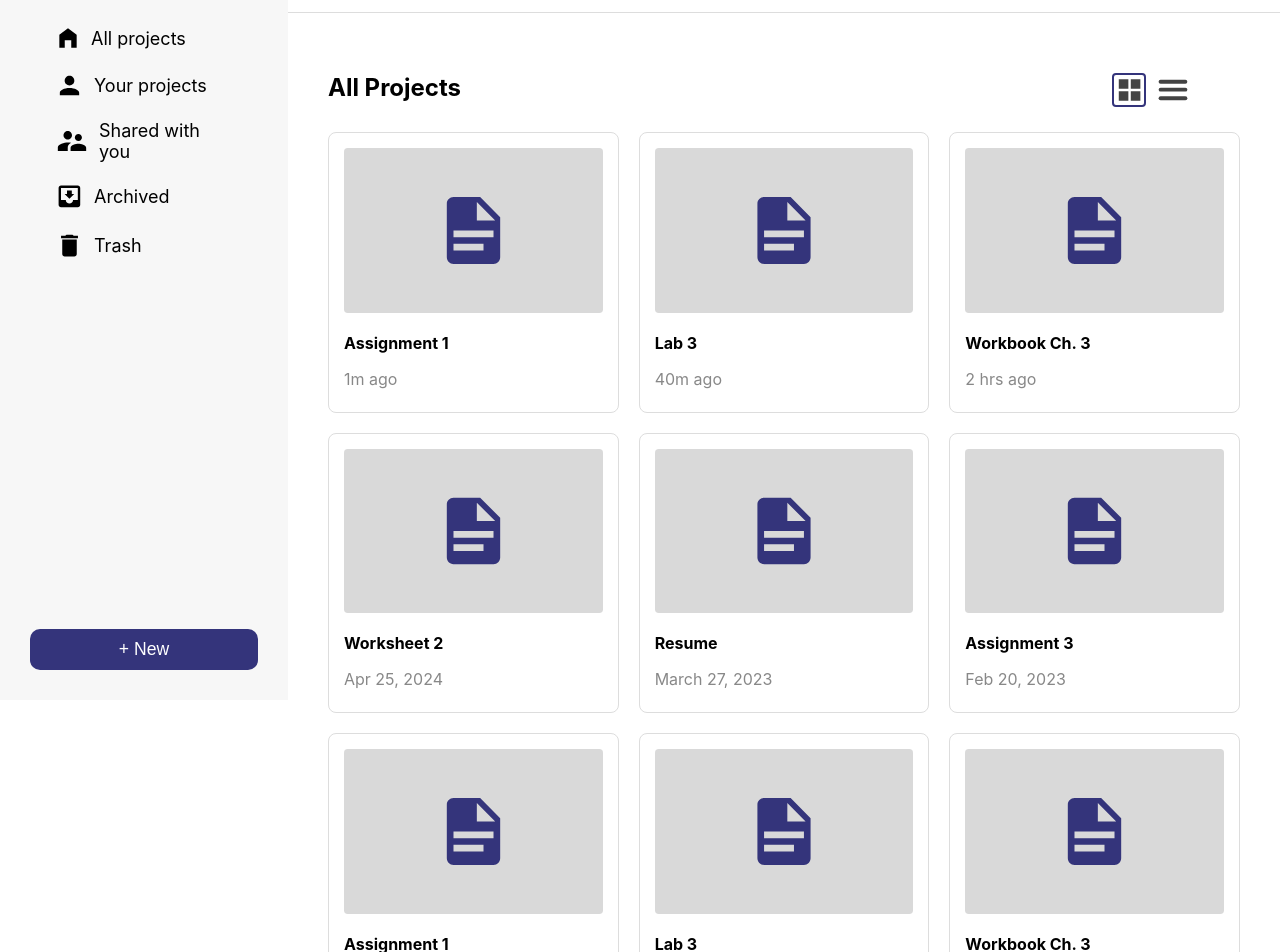
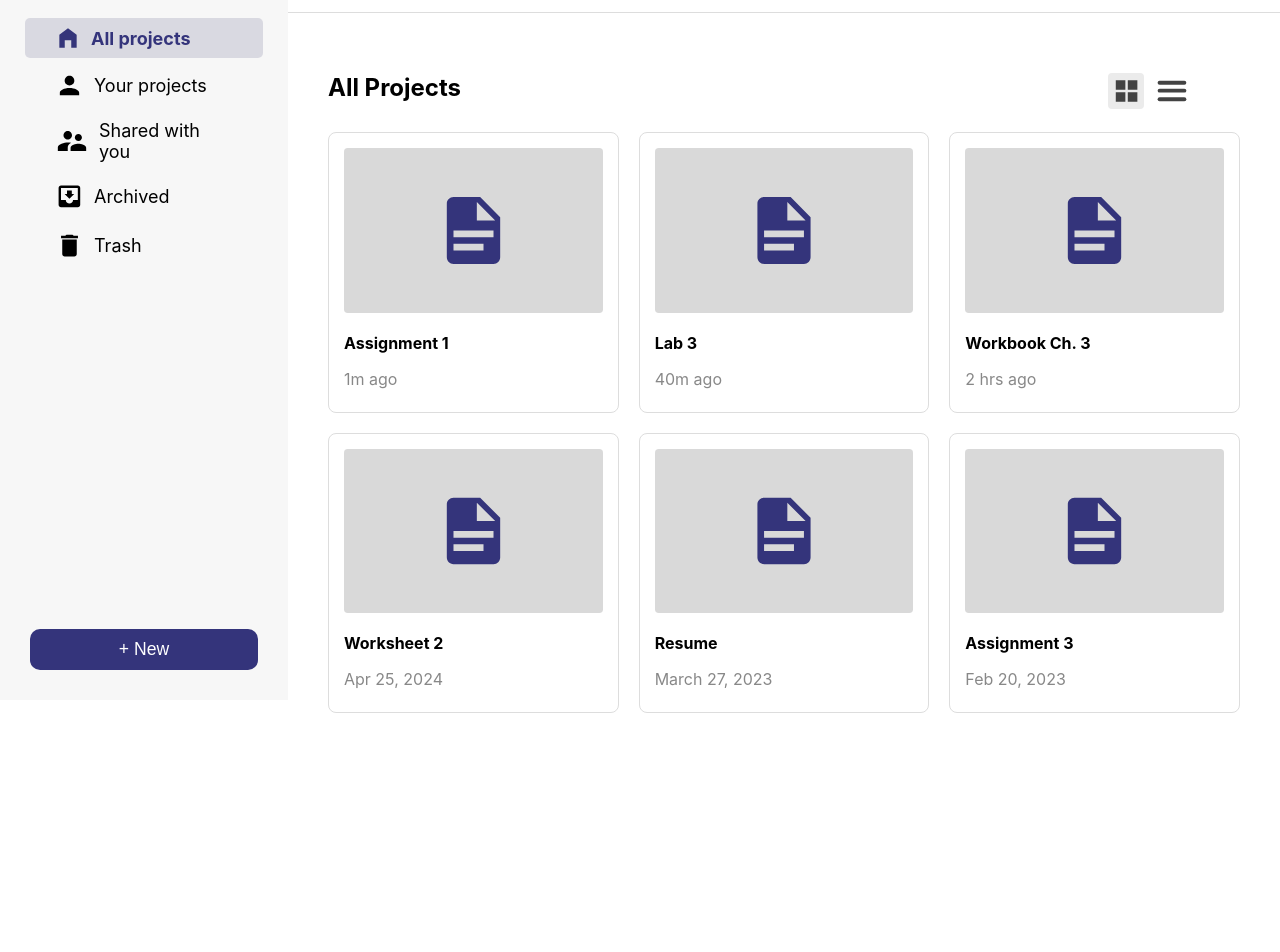
Before and after one commit to shubhayan935/LavaLab-AroClone, a React (Create React App) app in the folder aro_clone/: page / in a window 1280 px wide. Shown: the part 100-1052 px from the top of the page. After the commit the page ends 853 px from the top, so only its background shows below. Built offline with nearby package versions, Linux system fonts and the light colour scheme.

Commit message:
final design changes with search feature

```diff
--- a/aro_clone/src/App.css
+++ b/aro_clone/src/App.css
@@ -11,6 +11,35 @@
   display: flex;
   flex-direction: column;
   justify-content: space-between;
+}
+
+.sidebar ul li {
+  display: flex;
+  align-items: center;
+  margin: 6px 5px;
+  padding: 7px 30px;
+  border-radius: 5px;
+  font-size: 18px;
+  cursor: pointer;
+  transition: 0.1s;
+}
+
+.sidebar ul li:hover {
+  background-color: #d9d9d9;
+}
+
+.sidebar ul li.active {
+  background: #C1C1D08C;
+  color:#34347B;
+  font-weight: bold; /* Highlight active text */
+}
+
+.sidebar ul li.active img {
+  filter: invert(21%) sepia(59%) saturate(802%) hue-rotate(204deg) brightness(93%) contrast(98%);
+}
+
+.sidebar ul li img {
+  margin-right: 10px;
 }
 
 .logo {
@@ -148,11 +177,13 @@ nav ul li img {
   height: 30px;
   cursor: pointer;
   margin-right: 10px;
-  border: 2px solid #fff;
+  padding: 3px;
+  /* border: 2px solid #fff; */
 }
 
 .toggle-icon.active {
-  border: 2px solid #34347B;
+  /* border: 2px solid #34347B; */
+  background-color: #ebebeb;
   border-radius: 4px;
 }
 
@@ -191,18 +222,43 @@ nav ul li img {
   cursor: pointer;
 }
 
-.project-card.list{
-  border: 1.5px solid #ddd;
+.project-card.list {
+  border: 1px solid #ddd;
   border-radius: 8px;
   padding: 10px 15px;
   display: flex;
-  /* justify-content: space-between; */
+  align-items: center; /* Align items in the center */
+  justify-content: space-between;
   cursor: pointer;
   margin-bottom: 10px;
 }
 
-.project-card.list .project-details{
+.project-card.list .project-icon {
+  flex-shrink: 0; /* Prevent icon from shrinking */
+  width: 40px; /* Make the icon smaller */
+}
+
+.project-grid :hover{
+  background: #f0f0f0;
+}
+
+.project-card.list .project-details {
+  flex-grow: 1;
+  display: flex;
+  justify-content: space-between;
+  align-items: center;
   padding-left: 20px;
+}
+
+.project-card.list .project-name {
+  font-weight: bold;
+  /* flex-grow: 1; */
+}
+
+.project-card.list .project-time {
+  color: #888;
+  /* text-align: right; */
+  white-space: nowrap; /* Prevent the time from wrapping */
 }
 
 .project-icon img {
@@ -210,7 +266,7 @@ nav ul li img {
 }
 
 .project-details {
-  margin-top: 10px;
+  /* margin-top: 10px; */
   text-align: left;
 }
 
--- a/aro_clone/src/App.js
+++ b/aro_clone/src/App.js
@@ -3,13 +3,10 @@ import './App.css'; // Import your CSS file for styling
 
 const DocumentEditorApp = () => {
   const [viewMode, setViewMode] = useState('tile'); // State for toggling view modes
+  const [activePage, setActivePage] = useState('All projects'); // State for tracking the active page
+  const [searchQuery, setSearchQuery] = useState(''); // State for search query
+
   const projects = [
-    { name: "Assignment 1", time: "1m ago" },
-    { name: "Lab 3", time: "40m ago" },
-    { name: "Workbook Ch. 3", time: "2 hrs ago" },
-    { name: "Worksheet 2", time: "Apr 25, 2024" },
-    { name: "Resume", time: "March 27, 2023" },
-    { name: "Assignment 3", time: "Feb 20, 2023" },
     { name: "Assignment 1", time: "1m ago" },
     { name: "Lab 3", time: "40m ago" },
     { name: "Workbook Ch. 3", time: "2 hrs ago" },
@@ -28,6 +25,16 @@ const DocumentEditorApp = () => {
     setViewMode(view);
   };
 
+  // Set active page
+  const handlePageChange = (page) => {
+    setActivePage(page);
+  };
+
+  // Filter projects based on the search query
+  const filteredProjects = projects.filter(project =>
+    project.name.toLowerCase().includes(searchQuery.toLowerCase())
+  );
+
   return (
     <div className="document-editor-container">
       {/* Sidebar */}
@@ -37,23 +44,38 @@ const DocumentEditorApp = () => {
         </div>
         <nav>
           <ul>
-            <li>
+            <li
+              className={activePage === 'All projects' ? 'active' : ''}
+              onClick={() => handlePageChange('All projects')}
+            >
               <img src="/home-variant.svg" alt="all projects" />
               All projects
             </li>
-            <li>
+            <li
+              className={activePage === 'Your projects' ? 'active' : ''}
+              onClick={() => handlePageChange('Your projects')}
+            >
               <img src="/account.svg" alt="your projects" />
               Your projects
             </li>
-            <li>
+            <li
+              className={activePage === 'Shared with you' ? 'active' : ''}
+              onClick={() => handlePageChange('Shared with you')}
+            >
               <img src="/account-supervisor.svg" alt="shared with you" />
               Shared with you
             </li>
-            <li>
+            <li
+              className={activePage === 'Archived' ? 'active' : ''}
+              onClick={() => handlePageChange('Archived')}
+            >
               <img src="/inbox-arrow-down.svg" alt="archived" />
               Archived
             </li>
-            <li>
+            <li
+              className={activePage === 'Trash' ? 'active' : ''}
+              onClick={() => handlePageChange('Trash')}
+            >
               <img src="/delete.svg" alt="trash" />
               Trash
             </li>
@@ -67,7 +89,13 @@ const DocumentEditorApp = () => {
         <div className="top-bar">
           <div className="search-wrapper">
             <img src="/magnify.svg" alt="search" className="search-icon" />
-            <input type="text" placeholder="Search in Aro" className="search-bar" />
+            <input
+              type="text"
+              placeholder="Search in Aro"
+              className="search-bar"
+              value={searchQuery}
+              onChange={(e) => setSearchQuery(e.target.value)} // Update the search query
+            />
           </div>
           <div className="user-info">
             <div className="user-avatar">{user.name[0]}</div>
@@ -98,7 +126,8 @@ const DocumentEditorApp = () => {
             </div>
           </div>
           <div className={`project-grid ${viewMode}`}>
-            {projects.map((project, index) => (
+            {filteredProjects.length > 0 ? (
+              filteredProjects.map((project, index) => (
                 <div key={index} className={`project-card ${viewMode}`}>
                   <div className="project-icon">
                     <img
@@ -111,7 +140,10 @@ const DocumentEditorApp = () => {
                     <p className="project-time">{project.time}</p>
                   </div>
                 </div>
-            ))}
+              ))
+            ) : (
+              <p>No projects found</p> /* Display a message if no projects match the search */
+            )}
           </div>
         </div>
       </div>
```
Lines whose indentation alone changed are shown as unchanged.
